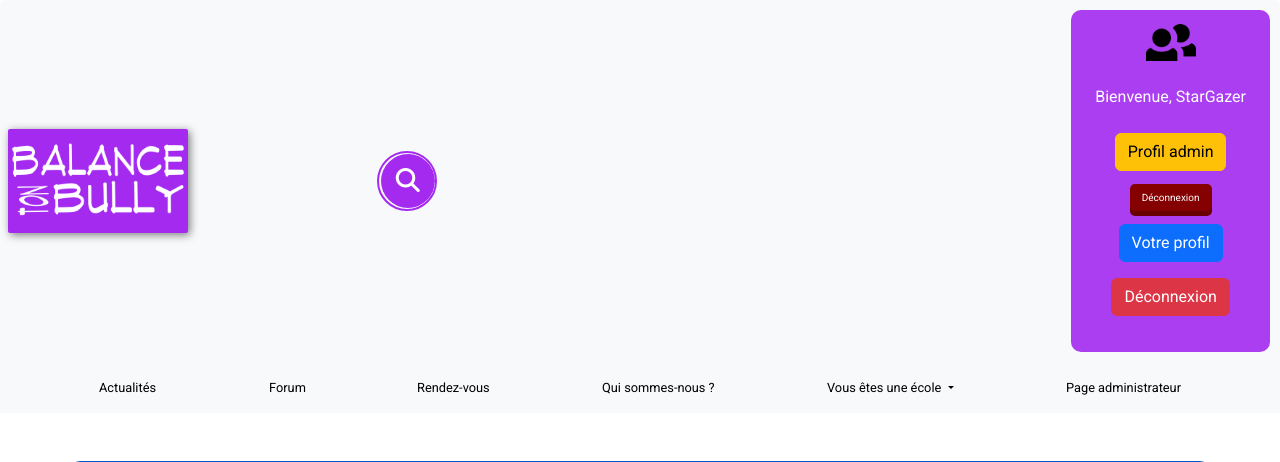
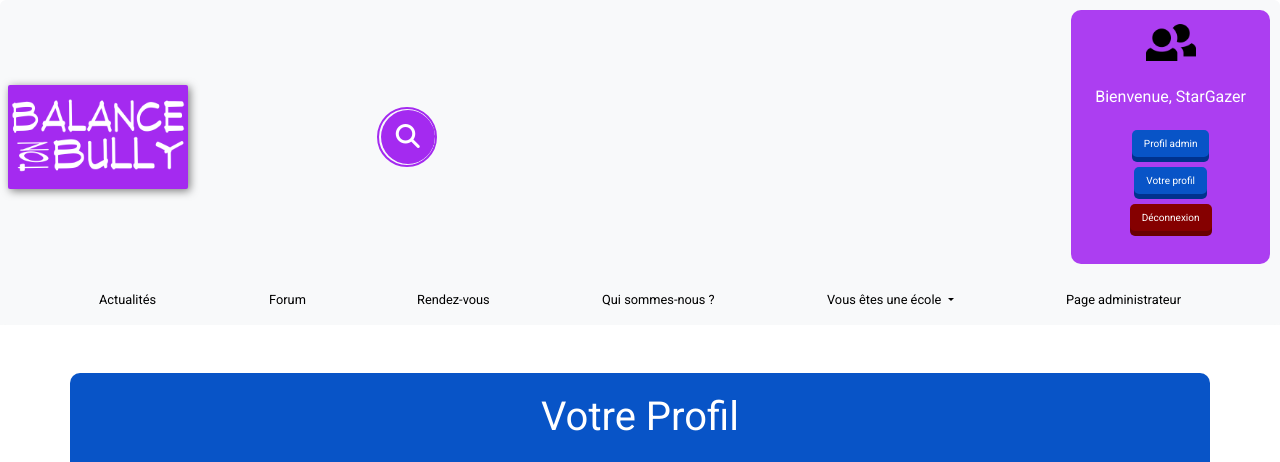
Before and after one commit to RobinBIDOT/Balance_ton_bully, a PHP site: page /balance_ton_bully/pages/account.php in a window 1280 px wide. Shown: the top 462 px of the page. Run offline with PHP 8.4, Linux system fonts and the light colour scheme; a user stored in the database is signed in; data comes from the database, SQL or seed files in the repository; some libraries are stand-ins or nearby versions.

Commit message:
Correction sur le header

```diff
--- a/css/style.css
+++ b/css/style.css
@@ -236,7 +236,7 @@ header a:hover{
 }
 
 .search-bar__input {
-    display: none;
+    /*display: none;*/
     color: #333;
     background: transparent;
     flex-grow: 1;
--- a/includes/headerNav.php
+++ b/includes/headerNav.php
@@ -48,15 +48,14 @@
                                 <?php
                                     // Bouton pour accéder à la page de profil administrateur
                                     if (isset($_SESSION['user_type']) && $_SESSION['user_type'] === 'administrateur') { ?>
-                                    <a href="../pages/profilAdmin.php" class="btn btn-warning my-2">Profil admin</a>
+                                    <a href="../pages/profilAdmin.php" class="profil-btn">Profil admin</a>
                                 <?php }
                                     // Bouton pour accéder à la page de profil professionnel de santé
                                     if (isset($_SESSION['user_type']) && $_SESSION['user_type'] === 'sante') { ?>
                                         <a href="../pages/profilSante.php" class="btn btn-success my-2">Profil santé</a>
                                     <?php } ?>
-                                <a href="../pages/deconnexion.php" class="deconnexion-btn">Déconnexion</a>
-                                <a href="../pages/account.php" class="btn btn-primary my-2">Votre profil</a>
-                                    <a href="../php/deconnexion.php" class="btn btn-danger my-2">Déconnexion</a>
+                                <a href="../pages/account.php" class="profil-btn">Votre profil</a>
+                                <a href="../php/deconnexion.php" class="deconnexion-btn">Déconnexion</a>
                             </div>
                         <?php } ?>
                     </div>
@@ -155,12 +154,17 @@
 
     /**
      * Cette fonction est exécutée lorsque le document HTML est complètement chargé et prêt à être manipulé.
-     * Elle bascule l'affichage de la barre de recherche lors du clic sur l'élément avec la classe 'search-bar__submit'.
-     * Elle utilise la fonction click de jQuery pour détecter le clic et toggleClass pour ajouter ou supprimer la classe 'show-search'.
+     * Elle gère l'affichage de la barre de recherche en fonction des clics sur l'élément avec la classe 'search-bar__submit' ou sur le champ d'entrée.
+     * Elle utilise la fonction click de jQuery pour détecter les clics et toggleClass pour ajouter ou supprimer la classe 'show-search'.
      */
     $(document).ready(function() {
-        $(".search-bar__submit").click(function() {
-            // Bascule l'affichage de la barre de recherche
+        // Empêche la fermeture de la barre de recherche lorsqu'on clique sur la zone de saisie ou sur le bouton
+        $(".search-bar__input, .search-bar__submit").click(function(event) {
+            event.stopPropagation();
+        });
+
+        // Bascule l'affichage de la barre de recherche lors du clic sur le bouton ou sur le champ d'entrée
+        $(".search-bar__submit, .search-bar__input").click(function() {
             $(".search-bar__input").toggleClass("show-search");
         });
     });
```
